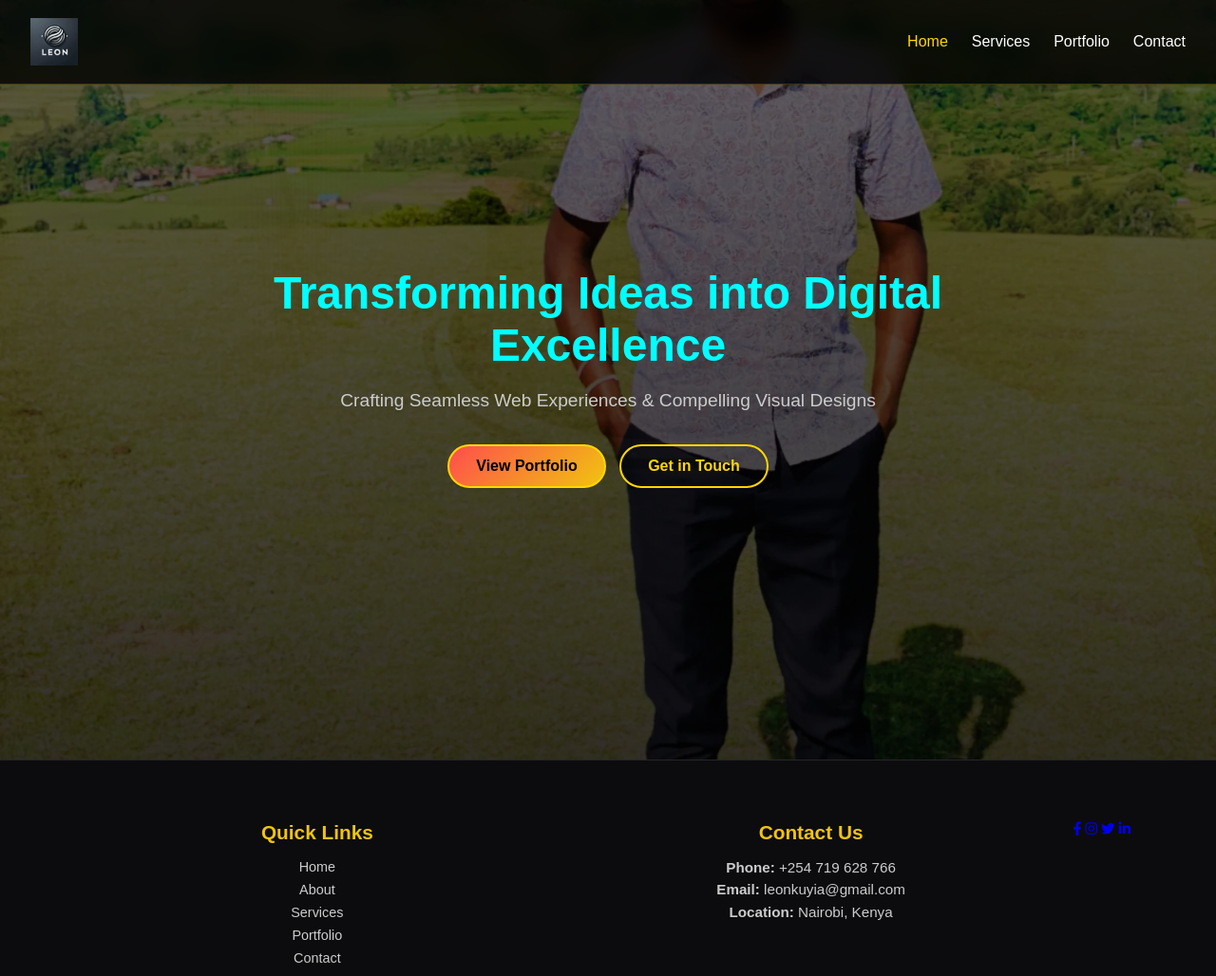
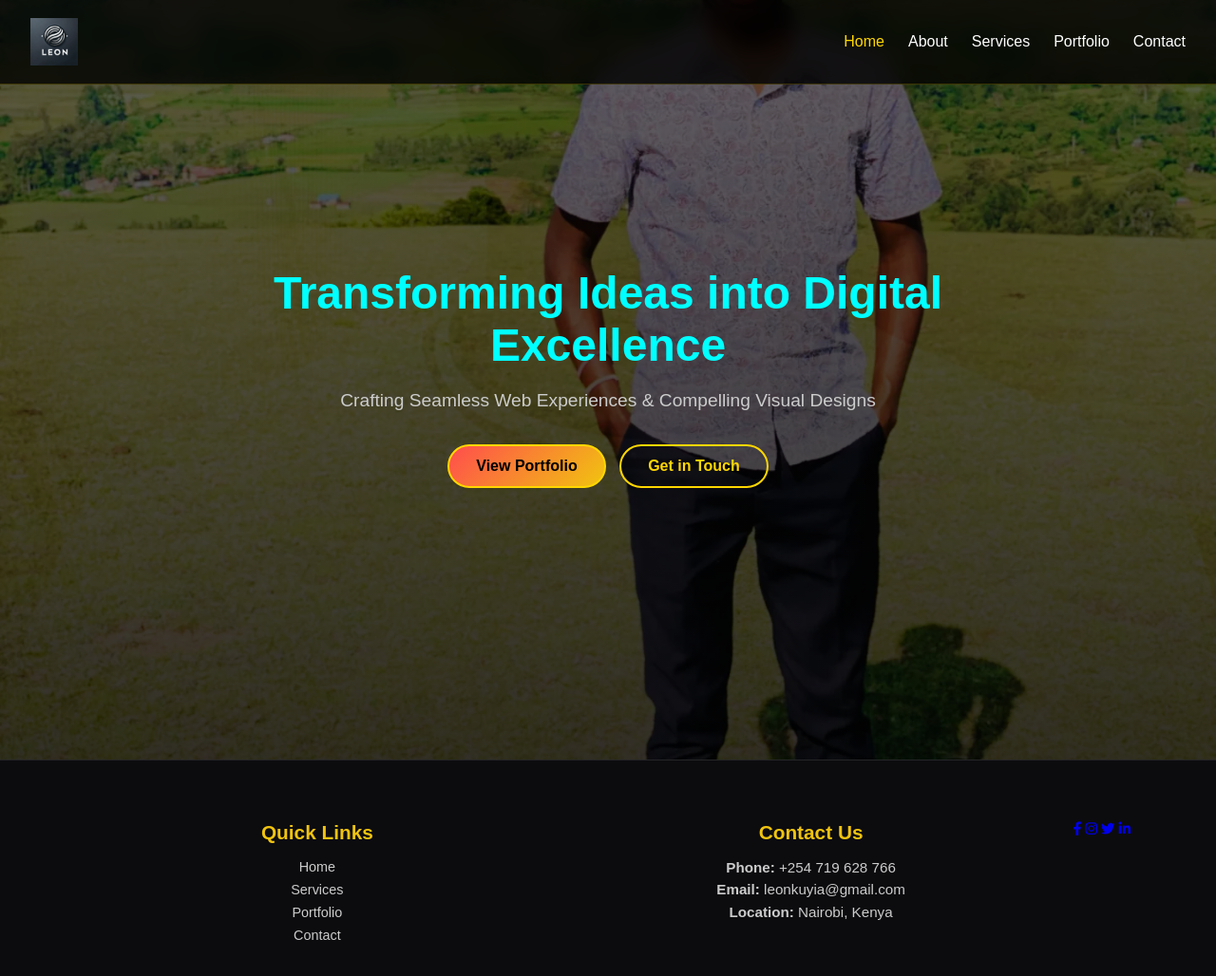
Before and after one commit to Lyone-K/leon-graphics-website, a plain HTML site: page index.html in a window 1280 px wide. Shown: the top 1028 px of the page at 95% size. Drawn offline with Linux system fonts and the light colour scheme.

Commit message:
Update index.html

```diff
--- a/index.html
+++ b/index.html
@@ -22,6 +22,7 @@
     </div>
     <nav class="nav-links" id="nav-links">
       <a href="index.html" class="active">Home</a>
+      <a href="about.html">About</a>
       <a href="services.html">Services</a>
       <a href="portfolio.html">Portfolio</a>
       <a href="contact.html">Contact</a>
@@ -50,7 +51,6 @@
       <h3>Quick Links</h3>
       <ul>
         <li><a href="index.html">Home</a></li>
-        <li><a href="about.html">About</a></li>
         <li><a href="services.html">Services</a></li>
         <li><a href="portfolio.html">Portfolio</a></li>
         <li><a href="contact.html">Contact</a></li>
```
